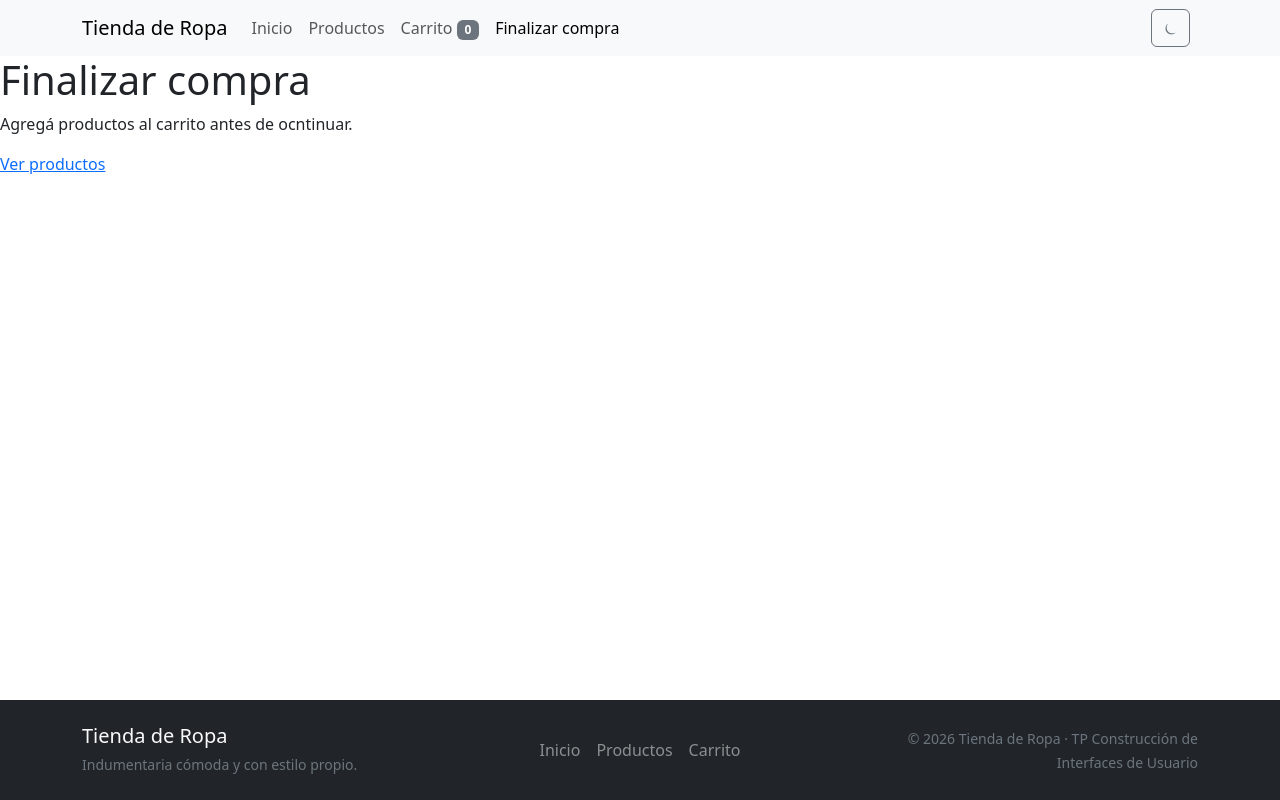
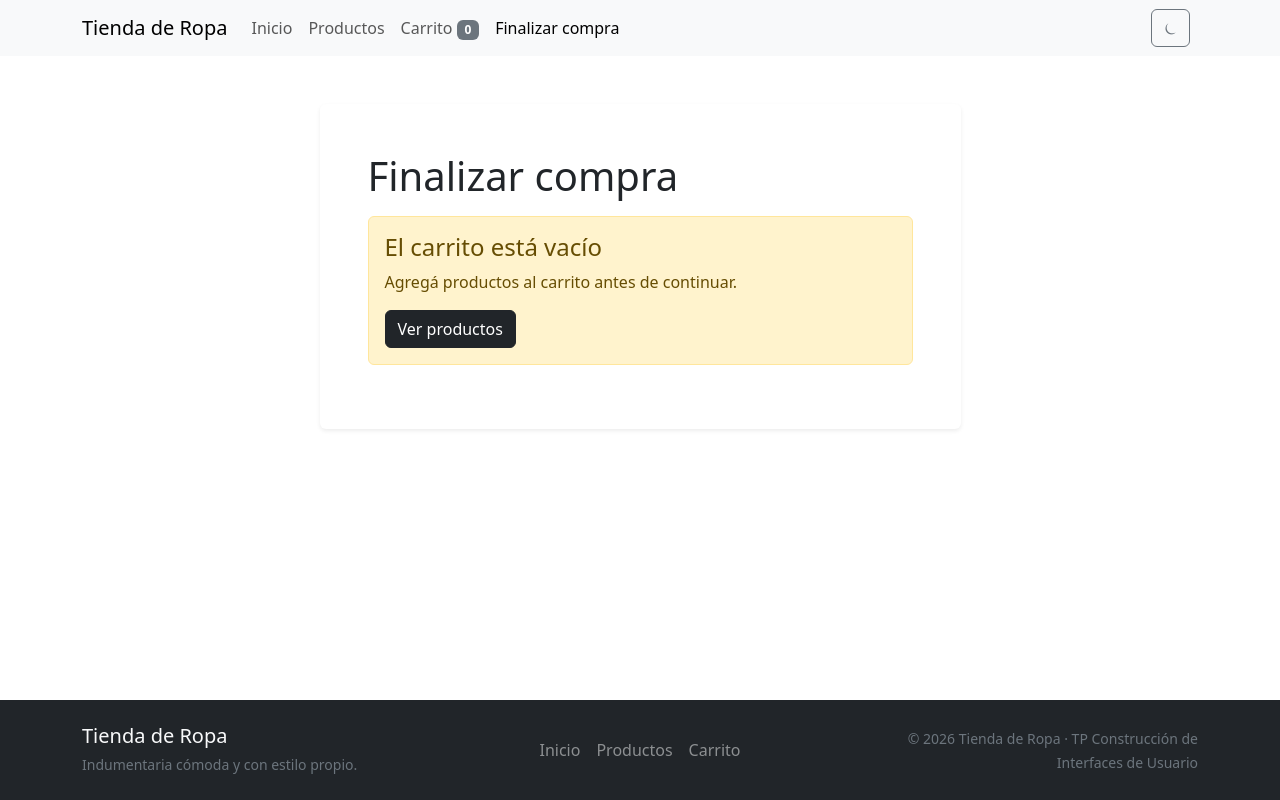
Before and after one commit to JereBryne/tienda-de-ropa, a React (Vite) app: page /contacto in a window 1280 px wide. Built offline with nearby package versions, Linux system fonts and the light colour scheme.

Commit message:
mejora la pagina con bootstrap

```diff
--- a/src/components/FormularioCompra.jsx
+++ b/src/components/FormularioCompra.jsx
@@ -1,5 +1,5 @@
 import { useState } from "react";
-import { Button, Form, Row, Col } from "react-bootstrap";
+import { Form, Button } from "react-bootstrap";
 
 function FormularioCompra({ onConfirmar }) {
   const [datos, setDatos] = useState({
@@ -10,7 +10,9 @@ function FormularioCompra({ onConfirmar }) {
     entrega: "",
     mensaje: "",
   });
+
   const [errores, setErrores] = useState({});
+
   function cambiarCampo(evento) {
     const { name, value } = evento.target;
 
@@ -19,6 +21,7 @@ function FormularioCompra({ onConfirmar }) {
       [name]: value,
     }));
   }
+
   function enviarFormulario(evento) {
     evento.preventDefault();
     const nuevo = validarCampo();
@@ -55,9 +58,11 @@ function FormularioCompra({ onConfirmar }) {
     <Form onSubmit={enviarFormulario} noValidate>
       <Form.Group className="mb-3" controlId="nombre">
         <Form.Label>Nombre y apellido</Form.Label>
+
         <Form.Control
           name="nombre"
           type="text"
+          placeholder="Ingresá tu nombre y apellido"
           value={datos.nombre}
           onChange={cambiarCampo}
           isInvalid={!!errores.nombre}
@@ -69,12 +74,14 @@ function FormularioCompra({ onConfirmar }) {
 
       <Form.Group className="mb-3" controlId="email">
         <Form.Label>Email</Form.Label>
+
         <Form.Control
-          isInvalid={!!errores.email}
           name="email"
           type="email"
+          placeholder="Ingresá tu email"
           value={datos.email}
           onChange={cambiarCampo}
+          isInvalid={!!errores.email}
         />
         <Form.Control.Feedback type="invalid">
           {errores.email}
@@ -83,12 +90,14 @@ function FormularioCompra({ onConfirmar }) {
 
       <Form.Group className="mb-3" controlId="telefono">
         <Form.Label>Teléfono</Form.Label>
+
         <Form.Control
-          isInvalid={!!errores.telefono}
           name="telefono"
           type="tel"
+          placeholder="Ingresá tu teléfono"
           value={datos.telefono}
           onChange={cambiarCampo}
+          isInvalid={!!errores.telefono}
         />
         <Form.Control.Feedback type="invalid">
           {errores.telefono}
@@ -97,12 +106,14 @@ function FormularioCompra({ onConfirmar }) {
 
       <Form.Group className="mb-3" controlId="direccion">
         <Form.Label>Dirección o localidad</Form.Label>
+
         <Form.Control
-          isInvalid={!!errores.direccion}
           name="direccion"
           type="text"
+          placeholder="Ingresá tu dirección o localidad"
           value={datos.direccion}
           onChange={cambiarCampo}
+          isInvalid={!!errores.direccion}
         />
         <Form.Control.Feedback type="invalid">
           {errores.direccion}
@@ -111,11 +122,12 @@ function FormularioCompra({ onConfirmar }) {
 
       <Form.Group className="mb-3" controlId="entrega">
         <Form.Label>Método de entrega</Form.Label>
+
         <Form.Select
-          isInvalid={!!errores.entrega}
           name="entrega"
           value={datos.entrega}
           onChange={cambiarCampo}
+          isInvalid={!!errores.entrega}
         >
           <option value="">Seleccionar</option>
           <option value="retiro">Retiro por el local</option>
@@ -128,22 +140,26 @@ function FormularioCompra({ onConfirmar }) {
 
       <Form.Group className="mb-3" controlId="mensaje">
         <Form.Label>Aclaración opcional</Form.Label>
+
         <Form.Control
           as="textarea"
           rows={3}
           name="mensaje"
+          placeholder="Podés agregar una aclaración"
           value={datos.mensaje}
           onChange={cambiarCampo}
+          isInvalid={!!errores.mensaje}
         />
         <Form.Control.Feedback type="invalid">
           {errores.mensaje}
         </Form.Control.Feedback>
       </Form.Group>
 
-      <Button variant="outline-success" type="submit">
+      <Button type="submit" variant="outline-success" size="lg" className="w-100">
         Confirmar compra
       </Button>
     </Form>
   );
 }
+
 export default FormularioCompra;
--- a/src/pages/Contacto.jsx
+++ b/src/pages/Contacto.jsx
@@ -1,38 +1,95 @@
 import { Link } from "react-router-dom";
 import { useState } from "react";
+import { Container,Row, Col, Card, Alert, Button} from "react-bootstrap";
 import FormularioCompra from "../components/FormularioCompra";
+
 function Contacto({ carrito, onConfirmar }) {
   const [compraConfirmada, setCompraConfirmada] = useState(false);
-  if (compraConfirmada) {
-    return (
-      <main>
-        <h1>Compra simulada confirmada</h1>
-        <p>Gracias por tu compra.</p>
-        <Link to="/productos">Volver al catálogo</Link>
-      </main>
-    );
-  }
+
   function confirmarCompra() {
-    if (carrito.length === 0) return;
+    if (carrito.length === 0)
+      return;
 
     setCompraConfirmada(true);
     onConfirmar();
   }
+
+  if (compraConfirmada) {
+    return (
+      <Container className="py-5">
+        <Row className="justify-content-center">
+          <Col xs={12} md={8} lg={6}>
+            <Alert variant="success" className="text-center">
+              <Alert.Heading>
+                Compra simulada confirmada
+              </Alert.Heading>
+
+              <p>
+                Gracias por tu compra. Los datos fueron registrados
+                correctamente.
+              </p>
+
+              <Button
+                as={Link}
+                to="/productos"
+                variant="success"
+              >
+                Volver al catálogo
+              </Button>
+            </Alert>
+          </Col>
+        </Row>
+      </Container>
+    );
+  }
+
   return (
-    <main>
-      <h1>Finalizar compra</h1>
-      {carrito.length === 0 ? (
-        <>
-          <p>Agregá productos al carrito antes de ocntinuar.</p>
-          <Link to="/productos">Ver productos</Link>
-        </>
-      ) : (
-        <>
-          <p>Completá tus datos para confirmar la compra.</p>
-          <FormularioCompra onConfirmar={confirmarCompra} />
-        </>
-      )}
-    </main>
+    <Container className="py-5">
+      <Row className="justify-content-center">
+        <Col xs={12} md={10} lg={7}>
+          <Card className="border-0 shadow-sm">
+            <Card.Body className="p-4 p-md-5">
+
+              <h1 className="mb-3">
+                Finalizar compra
+              </h1>
+
+              {carrito.length === 0 ? (
+                <Alert variant="warning">
+                  <Alert.Heading>
+                    El carrito está vacío
+                  </Alert.Heading>
+
+                  <p>
+                    Agregá productos al carrito antes de continuar.
+                  </p>
+
+                  <Button
+                    as={Link}
+                    to="/productos"
+                    variant="dark"
+                  >
+                    Ver productos
+                  </Button>
+                </Alert>
+              ) : (
+                <>
+                  <p className="text-muted mb-4">
+                    Completá tus datos para confirmar la compra.
+                  </p>
+
+                  <FormularioCompra
+                    onConfirmar={confirmarCompra}
+                  />
+                </>
+              )}
+
+            </Card.Body>
+          </Card>
+        </Col>
+      </Row>
+    </Container>
   );
 }
+
 export default Contacto;
```
